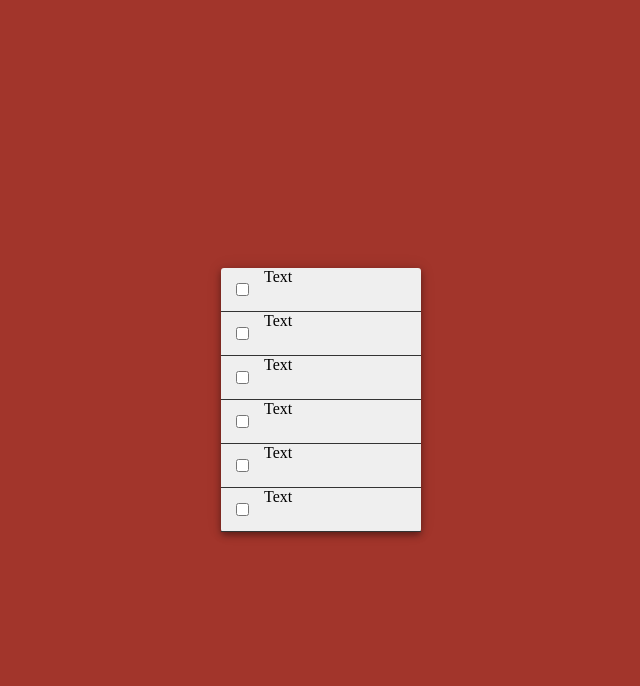
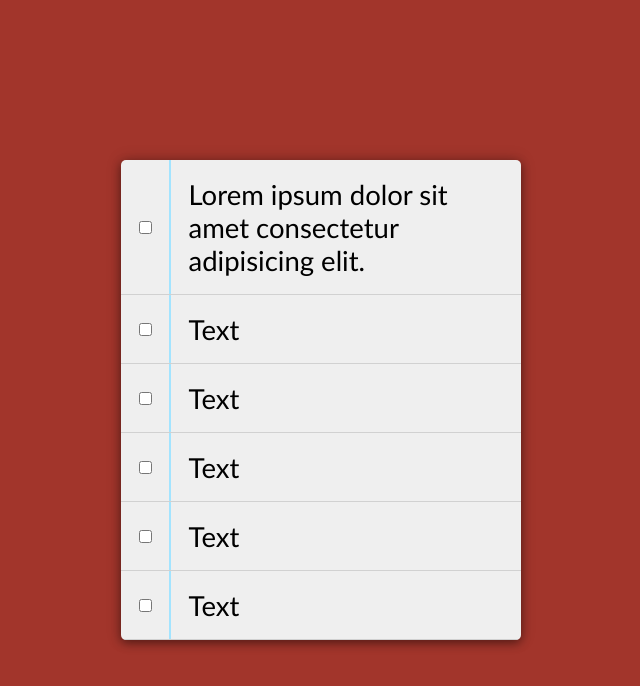
Before and after one commit to KaustubhD/congenial-30, a plain HTML site: page 10 Checkboxes/index.html in a window 1280 px wide. Shown: the whole page, without its empty margins (319-959 px from the left). Drawn offline with Linux system fonts and the light colour scheme.

Commit message:
10 complete

```diff
--- a/10 Checkboxes/checks.css
+++ b/10 Checkboxes/checks.css
@@ -3,6 +3,7 @@
 }
 html, body{
   height: 100%;
+  font-size: 25px;
 }
 body{
   display: flex;
@@ -10,21 +11,32 @@ body{
   background: #A2352B;
   justify-content: center;
   align-items: center;
+  font-family: 'Trebuchet MS', 'Lucida Sans Unicode', 'Lucida Grande', 'Lucida Sans', Arial, sans-serif;
 }
 .container{
+  max-width: 400px;
   background: #efefef;
-  border-radius: 3px;
+  border-radius: 5px;
   /* padding: 40px; */
-  box-shadow: 0 0 16px 0px rgba(0,0,0,0.1), 0 3px 7px 0px rgba(0,0,0,0.4)
+  box-shadow: 0 0 16px 0px rgba(0,0,0,0.2), 0px 3px 10px 0px rgba(0,0,0,0.4);
+  overflow: hidden;
 }
 .check{
   display: flex;
   min-width: 200px;
-  border-bottom: 1px solid #333;
+  align-items: center;
+  border-bottom: 1px solid #d1d1d1;
 }
 input{
-  margin: 15px;
+  margin: 0.7rem;
 }
 p{
   margin: 0;
+  padding: 0.7rem;
+  font-size: 1.1rem;
+  border-left: 2px solid #A3E4FF;
+  font-weight: 200;
 }
+input:checked + p{
+  text-decoration: line-through;
+}
--- a/10 Checkboxes/index.html
+++ b/10 Checkboxes/index.html
@@ -11,7 +11,7 @@
   <div class="container">
     <div class="check">
       <input id="1" type="checkbox">
-      <p>Text</p>
+      <p>Lorem ipsum dolor sit amet consectetur adipisicing elit.</p>
     </div>
     <div class="check">
       <input id="2" type="checkbox">
@@ -35,4 +35,25 @@
     </div>
   </div>
 </body>
+<script>
+
+const inputs = document.querySelectorAll('input')
+let lastChanged
+
+
+handleChange = (ev) => {
+  if(ev.shiftKey && lastChanged){
+    let [start, end] = [Math.min(lastChanged, ev.target.id), Math.max(lastChanged, ev.target.id)]
+    for(let i = start; i <= end; i++){
+      inputs[i - 1].checked = ev.target.checked
+    }
+  }
+  lastChanged = ev.target.id
+}
+
+
+
+inputs.forEach(inp => inp.addEventListener('click', handleChange))
+
+</script>
 </html>
```
